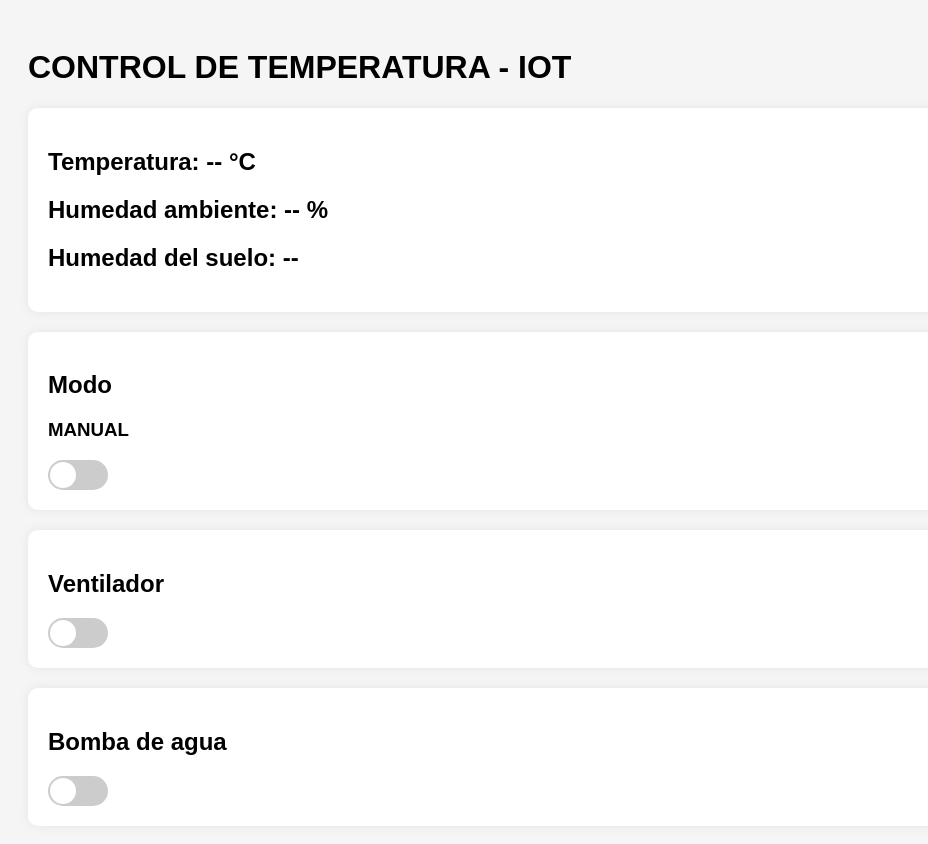
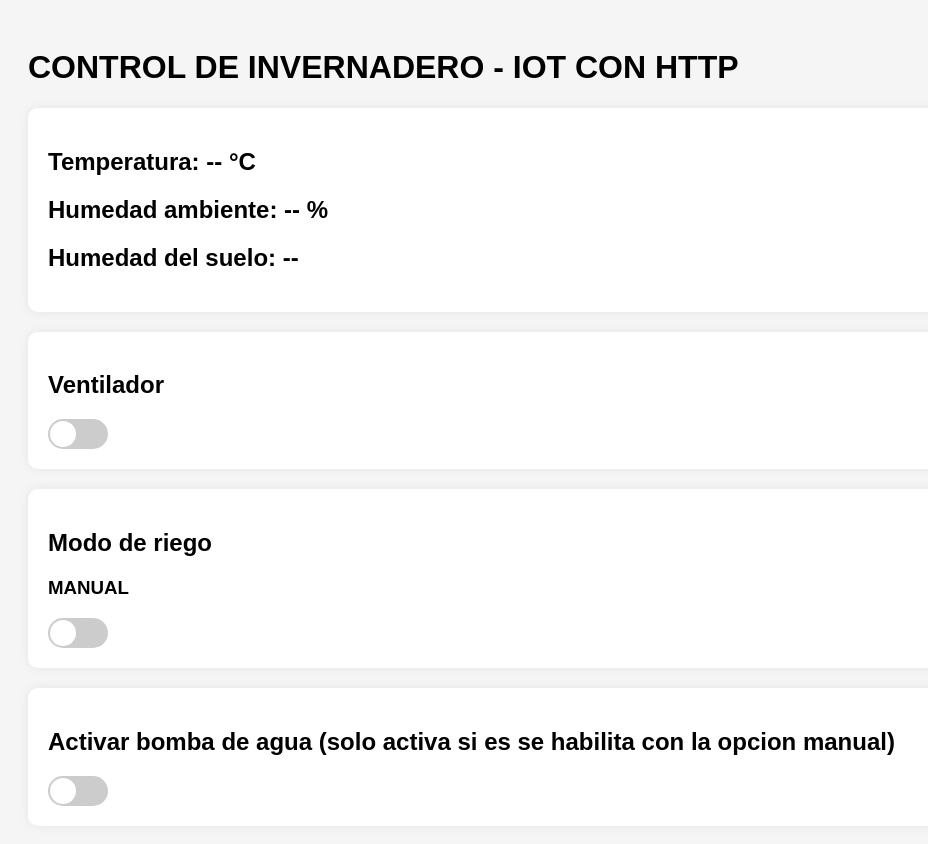
Before and after one commit to laruizal-star/PROYECTO-IOT, a plain HTML site: page index.html in a window 1280 px wide. Shown: the whole page, without its empty margins (0-928 px from the left). Drawn offline with Linux system fonts and the light colour scheme; no server answers.

Commit message:
Update index.html

```diff
--- a/index.html
+++ b/index.html
@@ -15,20 +15,12 @@
 
 <body>
 
-  <h1>CONTROL DE TEMPERATURA - IOT</h1>
+  <h1>CONTROL DE INVERNADERO - IOT CON HTTP</h1>
 
   <div class="card">
     <h2>Temperatura: <span id="temp">--</span> °C</h2>
     <h2>Humedad ambiente: <span id="hum">--</span> %</h2>
     <h2>Humedad del suelo: <span id="soil">--</span></h2>
-  </div>
-
-  <div class="card">
-    <h2>Modo</h2>
-    <h3><span id="modeText">MANUAL</span></h3>
-    <div id="toggleMode" class="switch" onclick="toggleMode()">
-      <div class="circle"></div>
-    </div>
   </div>
 
   <div class="card">
@@ -39,7 +31,14 @@
   </div>
 
   <div class="card">
-    <h2>Bomba de agua</h2>
+    <h2>Modo de riego</h2>
+    <h3><span id="modeText">MANUAL</span></h3>
+    <div id="toggleMode" class="switch" onclick="toggleMode()">
+      <div class="circle"></div>
+    </div>
+  </div>
+  <div class="card">
+    <h2>Activar bomba de agua (solo activa si es se habilita con la opcion manual)</h2>
     <div id="togglePump" class="switch" onclick="togglePump()">
       <div class="circle"></div>
     </div>
```
